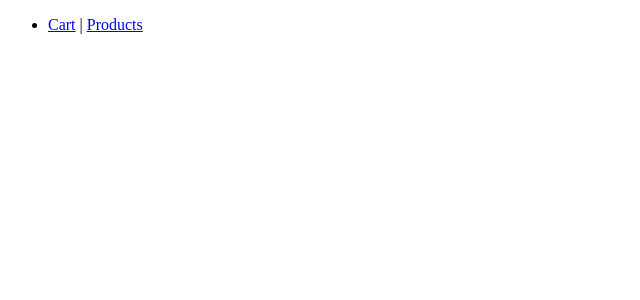
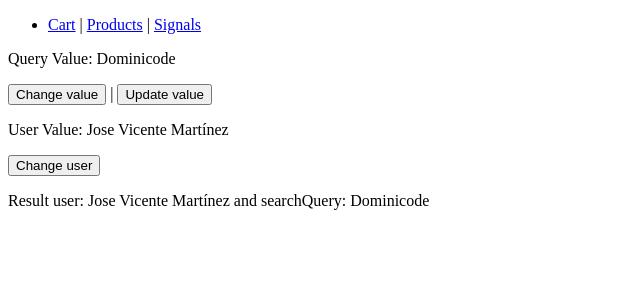
Before and after one commit to LuciaaDev/28_days_ng_17, an Angular app: page /signals in a window 1280 px wide. Before the commit this address led to /. Shown: the top 300 px of the page, without its empty margins (0-640 px from the left). Built offline with nearby package versions, Linux system fonts and the light colour scheme.

Commit message:
feat: learn to use signals (DAY-7)

```diff
--- a/src/app/app.component.html
+++ b/src/app/app.component.html
@@ -9,6 +9,8 @@
       <a routerLinkActive="active" routerLink="/cart">Cart</a>
       |
       <a routerLinkActive="active" routerLink="/products">Products</a>
+      |
+      <a routerLinkActive="active" routerLink="/signals">Signals</a>
     </li>
   </ul>
 </nav>
--- a/src/app/app.routes.ts
+++ b/src/app/app.routes.ts
@@ -2,6 +2,7 @@ import { Routes } from '@angular/router';
 import { ProductsComponent } from './features/products/products.component';
 import { CartComponent } from './features/cart/cart.component';
 import { DetailsComponent } from './features/details/details.component';
+import { SignalsComponent } from './signals/signals.component';
 
 export const routes: Routes = [
     {
@@ -11,6 +12,9 @@ export const routes: Routes = [
         path: 'cart', component: CartComponent
     },
     {
+        path: 'signals', component: SignalsComponent
+    },
+    {
         path: 'product-details/:id', component: DetailsComponent
     },
     {
--- /dev/null
+++ b/src/app/signals/signals.component.ts
@@ -0,0 +1,47 @@
+import { Component, computed, effect, inject, Injector, signal } from '@angular/core';
+
+@Component({
+  selector: 'app-signals',
+  standalone: true,
+  template: `
+  <p>{{ 'Query Value: ' +  searchQuery() }}</p>
+  <button type="button" (click)="onChangeValue()">Change value</button> |
+  <button type="button" (click)="onUpdateValue()">Update value</button>
+  <br>
+  <p>{{ 'User Value: ' +  user() }}</p>
+  <button type="button" (click)="onChangeUser()">Change user</button>
+  <br>
+  <p>{{ resultComputed() }}</p>
+  `
+  ,
+})
+export class SignalsComponent {
+  searchQuery = signal<string>('Dominicode');
+  searchQueryReadonly = this.searchQuery.asReadonly();
+
+  user = signal<string>('Jose Vicente Martínez');
+
+  resultComputed = computed(() => `Result user: ${this.user()} and searchQuery: ${this.searchQuery()}`);
+
+  private readonly injector = inject(Injector);
+
+  constructor() {
+    // Si effect() está en el constructor, se ejecuta directamente.
+    effect(() => console.log("this.user:", this.user()));
+  }
+
+  onChangeValue(): void {
+    this.searchQuery.set('Lucía Ruiz');
+  }
+
+  onUpdateValue(): void {
+    this.searchQuery.update((current) => current + ' YouTube!')
+  }
+
+  onChangeUser(): void {
+    this.user.set('Aurelia López');
+
+    // Si effect() está dentro de una función como esta, necesitamos añadirle el injector, ya que sino en consola tendremos el error de runInjectionContext.
+    // effect(() => console.log("this.user:", this.user()), {injector: this.injector});
+  }
+}
```
